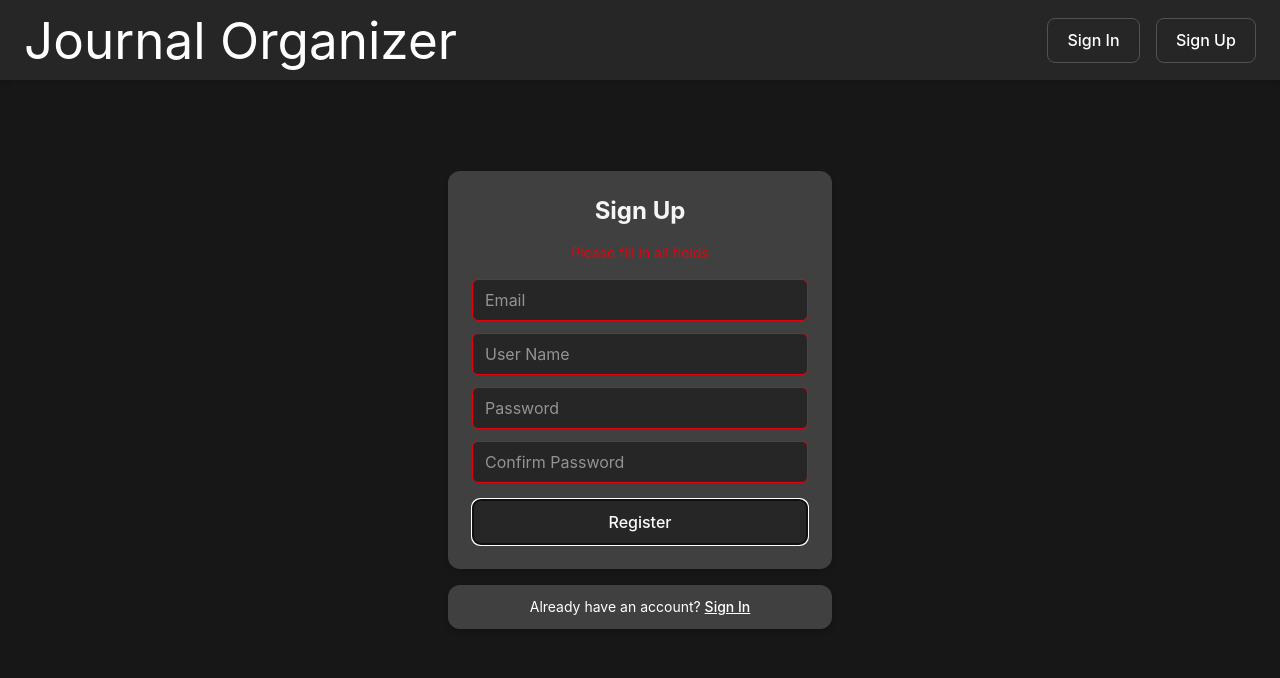
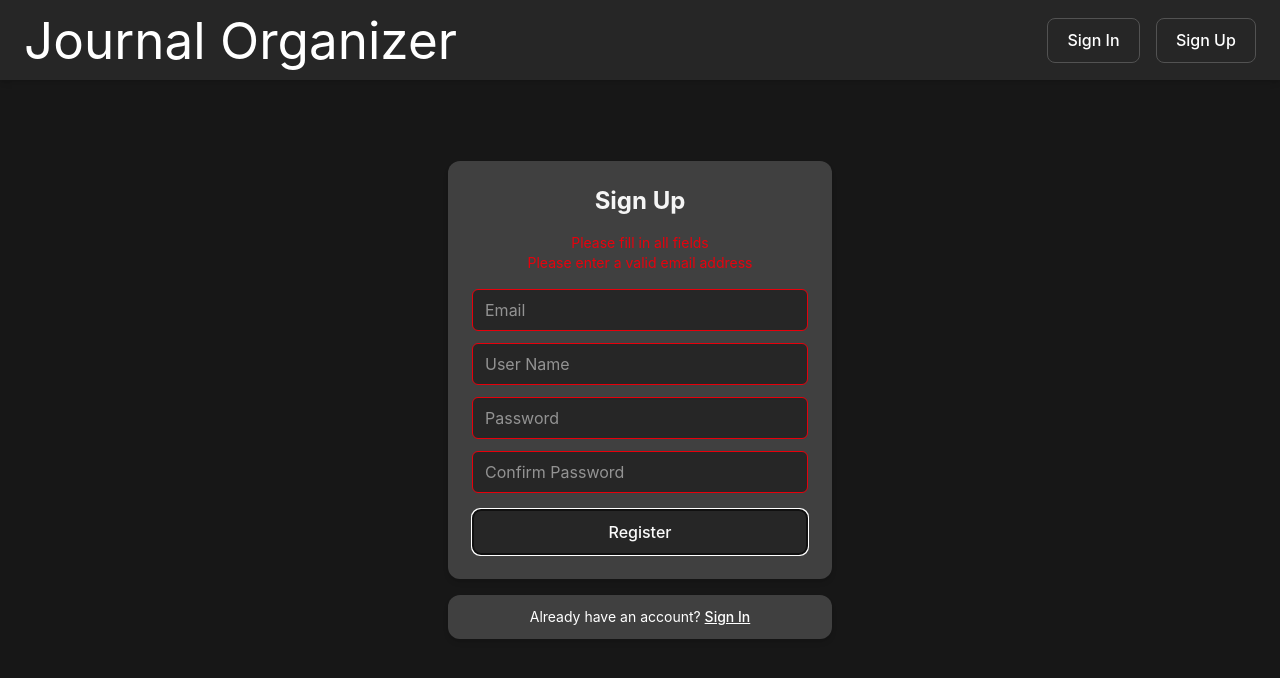
Before and after one commit to andrybc/ai-journal-backend, a React (Vite) app in the folder frontend/: page /register in a window 1280 px wide. Both pictures are taken after a click on the button "Register". Shown: the top 678 px of the page. Built offline with nearby package versions, Linux system fonts and the light colour scheme; the HTML template or start-up script is replaced by a standard one.

Commit message:
Input Validation

```diff
--- a/frontend/src/SignUp.tsx
+++ b/frontend/src/SignUp.tsx
@@ -8,27 +8,31 @@ const SignUp = () => {
   const [password, setPassword] = useState("");
   const [confirmPassword, setConfirmPassword] = useState("");
   const [showPassword, setShowPassword] = useState(false);
-  const [showConfirmPassword, setShowConfirmPassword] = useState(false);
-  const [errorMessage, setErrorMessage] = useState("");
+  //const [showConfirmPassword, setShowConfirmPassword] = useState(false);
+  const [errorMessages, setErrorMessages] = useState<string[]>([]);
   const [isSubmitted, setIsSubmitted] = useState(false);
 
   const navigate = useNavigate();
   const handleRegister = async () => {
     setIsSubmitted(true);
+    const errors = [];
+
     if (!email || !username || !password || !confirmPassword) {
-      setErrorMessage("Please fill in all fields");
+      errors.push("Please fill in all fields");
+    }
+    if (password !== confirmPassword) {
+      errors.push("Passwords do not match");
+    }
+    const emailRegex = /^[^\s@]+@[^\s@]+\.[^\s@]+$/;
+    if (!emailRegex.test(email)) {
+      errors.push("Please enter a valid email address");
+    }
+
+    if (errors.length > 0) {
+      setErrorMessages(errors);
       return;
     }
 
-    if (password !== confirmPassword) {
-      setErrorMessage("Passwords do not match");
-      return;
-    }
-    const emailRegex = /^[^\s@]+@[^\s@]+\.[^\s@]+$/;
-    if (!emailRegex.test(email)) {
-      setErrorMessage("Please enter a valid email address");
-      return;
-    }
     try {
       const response = await fetch("http://localhost:3000/auth/register", {
         method: "POST",
@@ -68,17 +72,21 @@ const SignUp = () => {
       <div className="bg-neutral-700 w-96 p-6 rounded-xl shadow-md flex flex-col items-center">
         <h2 className="text-2xl font-bold text-neutral-100 mb-4">Sign Up</h2>
 
-        <p
-          className={`text-sm text-red-600 mb-4 ${errorMessage ? "block" : "hidden"}`}
-        >
-          {errorMessage}
-        </p>
+        {errorMessages.length > 0 && ( // Render if there are errors
+          <div className="mb-4">
+            {errorMessages.map((error, index) => (
+              <p key={index} className="text-sm text-red-600">
+                {error}
+              </p>
+            ))}
+          </div>
+        )}
 
         <input
           type="text"
           placeholder="Email"
           className={`w-full px-3 py-2 border rounded-md mb-3 bg-neutral-800 text-white focus:outline-none focus:ring-2 focus:ring-neutral-600 ${
-            isSubmitted && !email ? "border-red-600" : "border-neutral-500"
+            isSubmitted && (!email || !/^[^\s@]+@[^\s@]+\.[^\s@]+$/.test(email)) ? "border-red-600" : "border-neutral-500"
           }`}
           value={email}
           onChange={(e) => setEmail(e.target.value)}
@@ -88,7 +96,7 @@ const SignUp = () => {
           type="text"
           placeholder="User Name"
           className={`w-full px-3 py-2 border rounded-md mb-3 bg-neutral-800 text-white focus:outline-none focus:ring-2 focus:ring-neutral-600 ${
-            isSubmitted && !username ? "border-red-600" : "border-neutral-500"
+            isSubmitted && (!username) ? "border-red-600" : "border-neutral-500"
           }`}
           value={username}
           onChange={(e) => setUsername(e.target.value)}
@@ -99,7 +107,7 @@ const SignUp = () => {
             type={showPassword ? "text" : "password"}
             placeholder="Password"
             className={`w-full px-3 py-2 border rounded-md bg-neutral-800 text-white focus:outline-none focus:ring-2 focus:ring-neutral-600 ${
-              isSubmitted && !password ? "border-red-600" : "border-neutral-500"
+              isSubmitted && (!password || password !== confirmPassword) ? "border-red-600" : "border-neutral-500"
             }`}
             value={password}
             onChange={(e) => setPassword(e.target.value)}
@@ -111,9 +119,7 @@ const SignUp = () => {
             type={showPassword ? "text" : "password"}
             placeholder="Confirm Password"
             className={`w-full px-3 py-2 border rounded-md bg-neutral-800 text-white focus:outline-none focus:ring-2 focus:ring-neutral-600 ${
-              isSubmitted && !confirmPassword
-                ? "border-red-600"
-                : "border-neutral-500"
+              isSubmitted && (!confirmPassword || password !== confirmPassword) ? "border-red-600" : "border-neutral-500"
             }`}
             value={confirmPassword}
             onChange={(e) => setConfirmPassword(e.target.value)}
```
